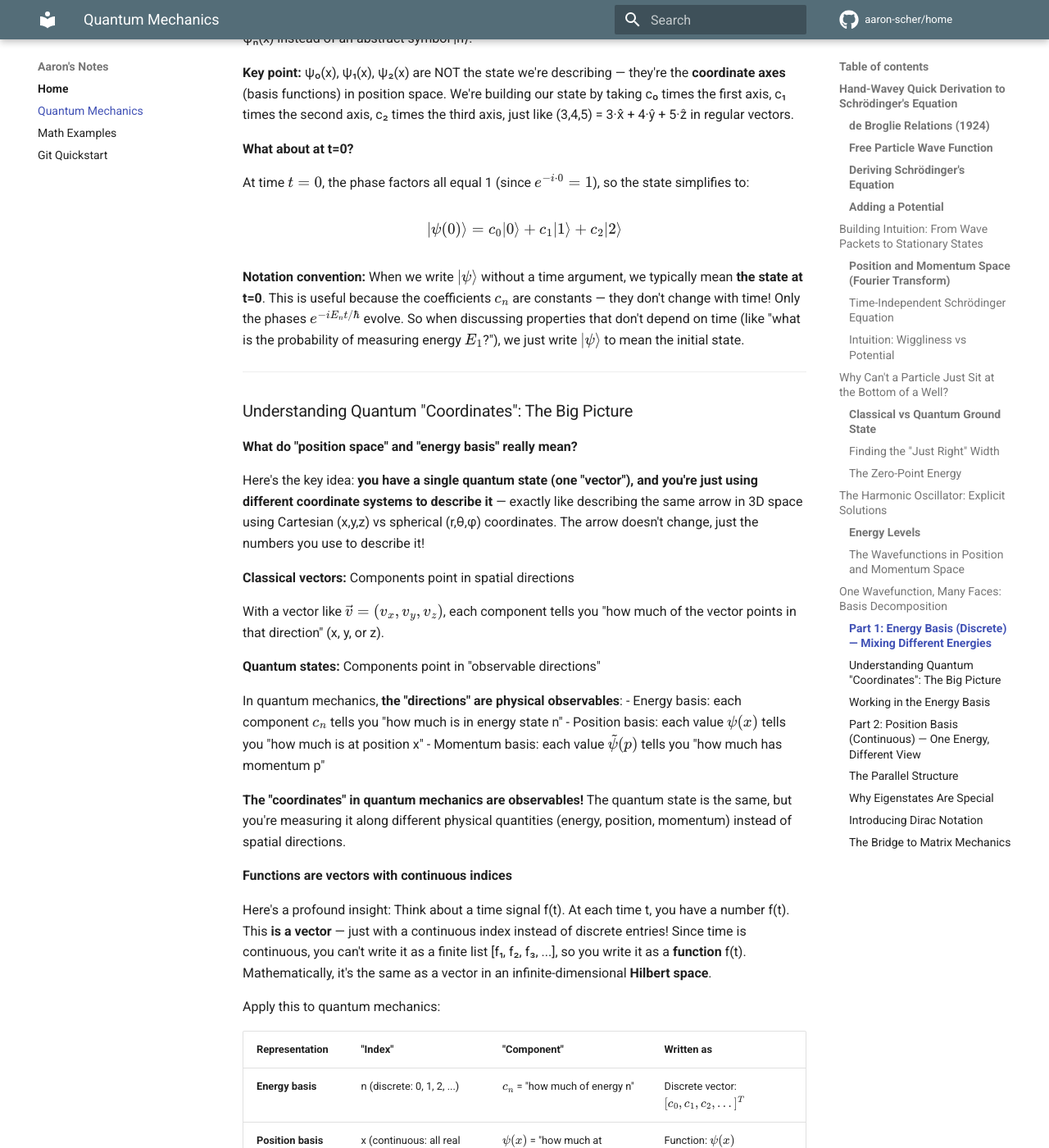
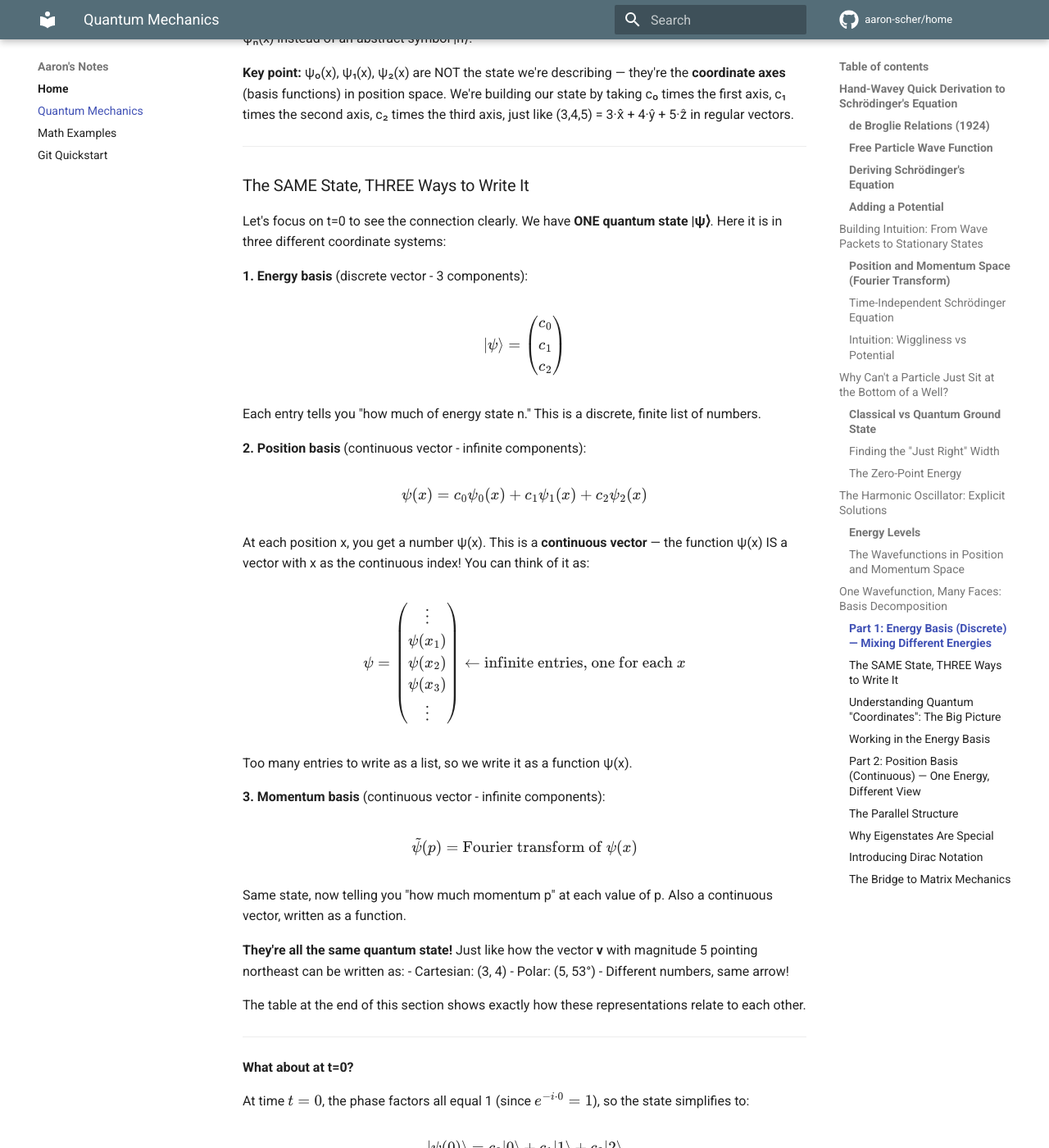
Before and after one commit to aaron-scher/home, an MkDocs documentation site: the page built from docs/quantum-mechanics.md, in a window 1280 px wide and 1400 px high, scrolled down 11193 px. Shown: the whole window at 82% size. Built offline with MkDocs 1.6.1 and Material for MkDocs 9.7.7, drawn with Linux system fonts in a browser that asks for light colours; comment, search, counter and statistics services are not loaded.

Commit message:
Add "SAME State, THREE Ways" section for clarity
- Show ONE quantum state in energy, position, and momentum
- At t=0 for simplicity
- Energy: discrete vector [c₀,c₁,c₂]
- Position: continuous vector ψ(x) - emphasize function IS a vector!
- Momentum: Fourier transform (continuous)
- Connect to table later in section
- Cartesian/polar analogy
- Ties all representations together

🤖 Generated with [Claude Code](https://claude.com/claude-code)

Co-Authored-By: Claude <noreply@anthropic.com>

```diff
--- a/docs/quantum-mechanics.md
+++ b/docs/quantum-mechanics.md
@@ -397,6 +397,51 @@ $$
 
 **Key point:** ψ₀(x), ψ₁(x), ψ₂(x) are NOT the state we're describing — they're the **coordinate axes** (basis functions) in position space. We're building our state by taking c₀ times the first axis, c₁ times the second axis, c₂ times the third axis, just like (3,4,5) = 3·x̂ + 4·ŷ + 5·ẑ in regular vectors.
 
+---
+
+### The SAME State, THREE Ways to Write It
+
+Let's focus on t=0 to see the connection clearly. We have **ONE quantum state |ψ⟩**. Here it is in three different coordinate systems:
+
+**1. Energy basis** (discrete vector - 3 components):
+
+$$
+|\psi\rangle = \begin{pmatrix} c_0 \\ c_1 \\ c_2 \end{pmatrix}
+$$
+
+Each entry tells you "how much of energy state n." This is a discrete, finite list of numbers.
+
+**2. Position basis** (continuous vector - infinite components):
+
+$$
+\psi(x) = c_0 \psi_0(x) + c_1 \psi_1(x) + c_2 \psi_2(x)
+$$
+
+At each position x, you get a number ψ(x). This is a **continuous vector** — the function ψ(x) IS a vector with x as the continuous index! You can think of it as:
+
+$$
+\psi = \begin{pmatrix} \vdots \\ \psi(x_1) \\ \psi(x_2) \\ \psi(x_3) \\ \vdots \end{pmatrix} \leftarrow \text{infinite entries, one for each } x
+$$
+
+Too many entries to write as a list, so we write it as a function ψ(x).
+
+**3. Momentum basis** (continuous vector - infinite components):
+
+$$
+\tilde{\psi}(p) = \text{Fourier transform of } \psi(x)
+$$
+
+Same state, now telling you "how much momentum p" at each value of p. Also a continuous vector, written as a function.
+
+**They're all the same quantum state!** Just like how the vector **v** with magnitude 5 pointing northeast can be written as:
+- Cartesian: (3, 4)
+- Polar: (5, 53°)
+- Different numbers, same arrow!
+
+The table at the end of this section shows exactly how these representations relate to each other.
+
+---
+
 **What about at t=0?**
 
 At time $t=0$, the phase factors all equal 1 (since $e^{-i \cdot 0} = 1$), so the state simplifies to:
```
